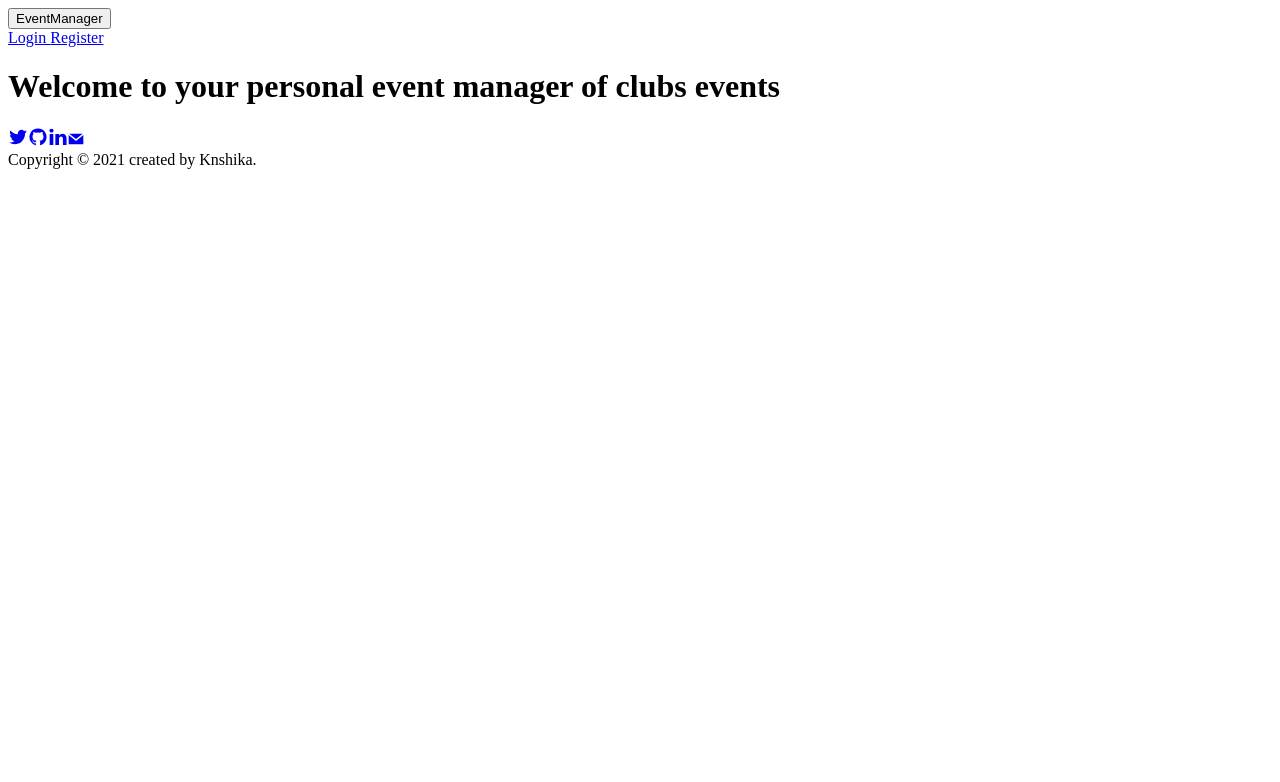
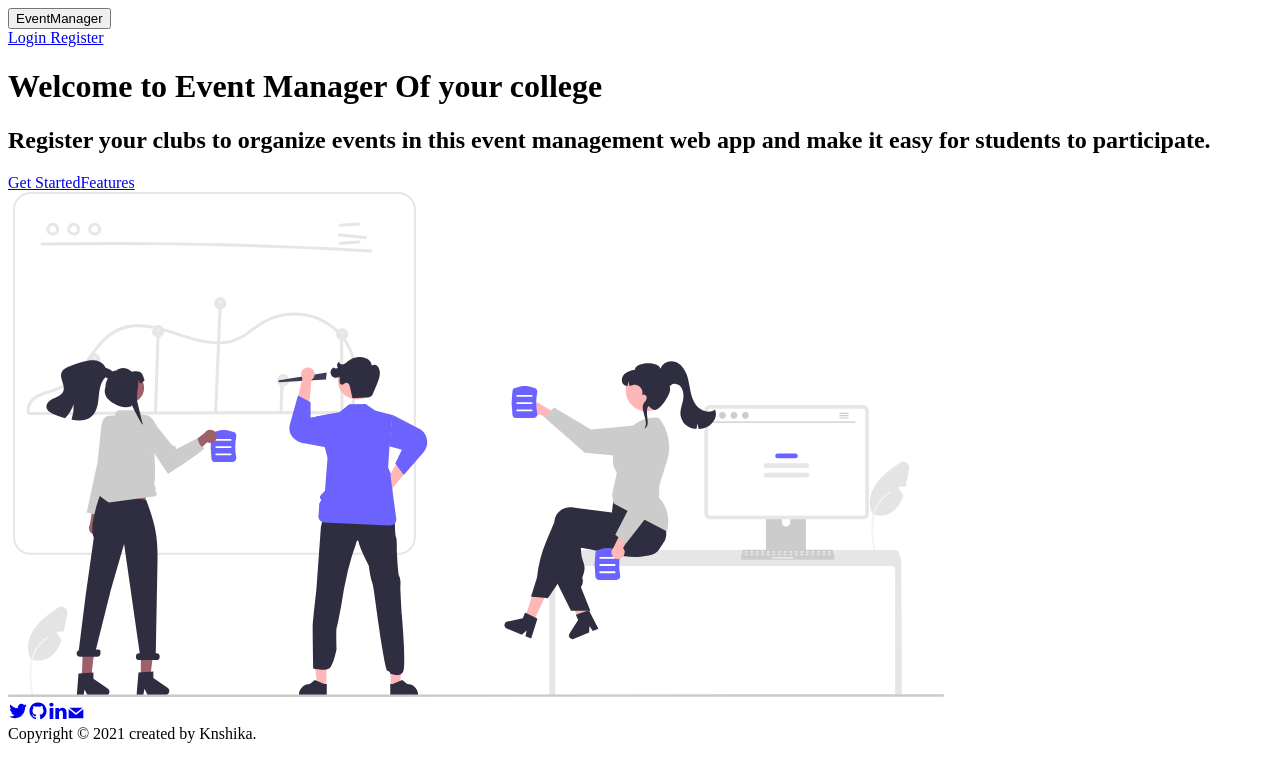
Before and after one commit to knshika/event-management-web-app, a React (Vite) app in the folder client/: page / in a window 1280 px wide. Shown: the top 782 px of the page. Built offline with nearby package versions, Linux system fonts and the light colour scheme; what twind would draw is missing.

Commit message:
✨ Designed home page

```diff
--- a/client/src/pages/HomePage.jsx
+++ b/client/src/pages/HomePage.jsx
@@ -2,10 +2,45 @@ import React from "react"
 
 const HomePage = () => {
   return (
-    <div>
-      <h1>Welcome to your personal event manager of clubs events</h1>
-    </div>
+    <main className="min-h-screen flex w-full justify-center bg-gray-100  relative overflow-hidden ">
+      <div className="flex flex-col bg-white shadow-md px-4 sm:px-6 md:px-8 lg:px-10 py-8 m-auto rounded-3xl mt-5 w-3/4   relative z-20 items-center">
+        <div className="container mx-auto px-6 flex flex-col justify-between items-center relative py-8">
+          <div className="flex flex-col">
+            <h1 className="font-light w-full uppercase text-center text-4xl sm:text-5xl dark:text-white text-gray-800">
+              Welcome to Event Manager Of your college
+            </h1>
+            <h2 className="font-light max-w-2xl mx-auto w-full text-xl dark:text-white text-gray-500 text-center py-8">
+              Register your clubs to organize events in this event management
+              web app and make it easy for students to participate.
+            </h2>
+            <div className="flex items-center justify-center mt-4">
+              <a
+                href="#"
+                className="uppercase py-2 px-4 bg-gray-800 border-2 border-transparent rounded-lg text-white text-base mr-4 hover:bg-gray-900"
+              >
+                Get Started
+              </a>
+              <a
+                href="#"
+                className="uppercase py-2 px-4 bg-transparent border-2 border-gray-800 rounded-lg text-gray-800 dark:text-white hover:bg-gray-800 hover:text-white text-base"
+              >
+                Features
+              </a>
+            </div>
+          </div>
+          <div className="block w-full mx-auto mt-6 relative">
+            <img
+              src="/images/undraw_team_collaboration_re_ow29.svg"
+              className="max-w-xs md:max-w-2xl my-4 mx-auto bg-gray-100 p-4 rounded-lg"
+            />
+          </div>
+        </div>
+      </div>
+    </main>
   )
 }
 
 export default HomePage
+// <div>
+//   <h1>Welcome to your personal event manager of clubs events</h1>
+// </div>
--- a/client/src/pages/Login.jsx
+++ b/client/src/pages/Login.jsx
@@ -39,7 +39,7 @@ const Login = () => {
           Login Now
         </div>
         <div className="mt-4 self-center text-xl sm:text-sm text-gray-800">
-          Enter your credentials
+          Log in to access your account
         </div>
         <div className="mt-10">
           <Forms inputs={loginInputs} onSubmit={loginUser} />
```
Also changed, not shown: client/public/images/undraw_team_collaboration_re_ow29.svg (added).
